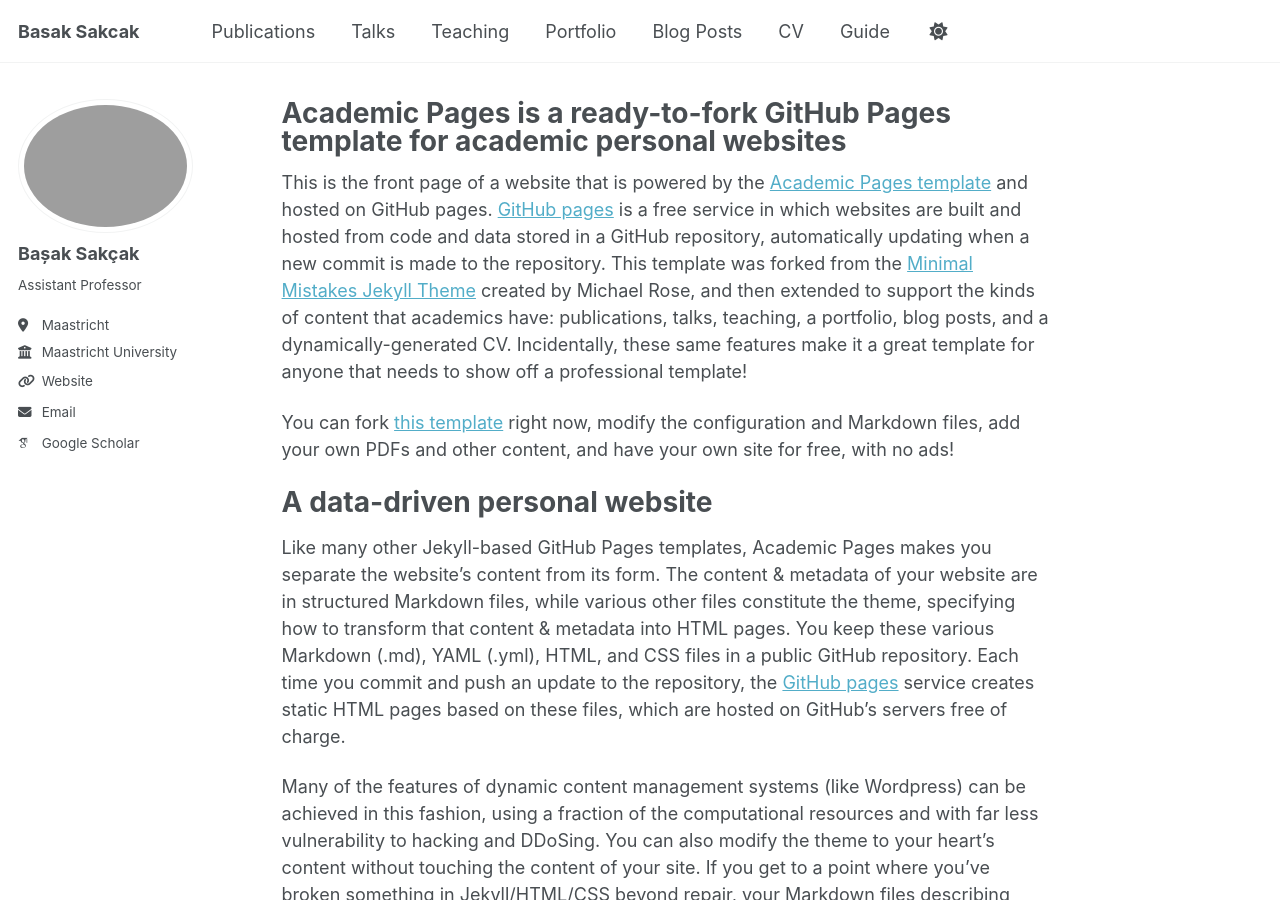
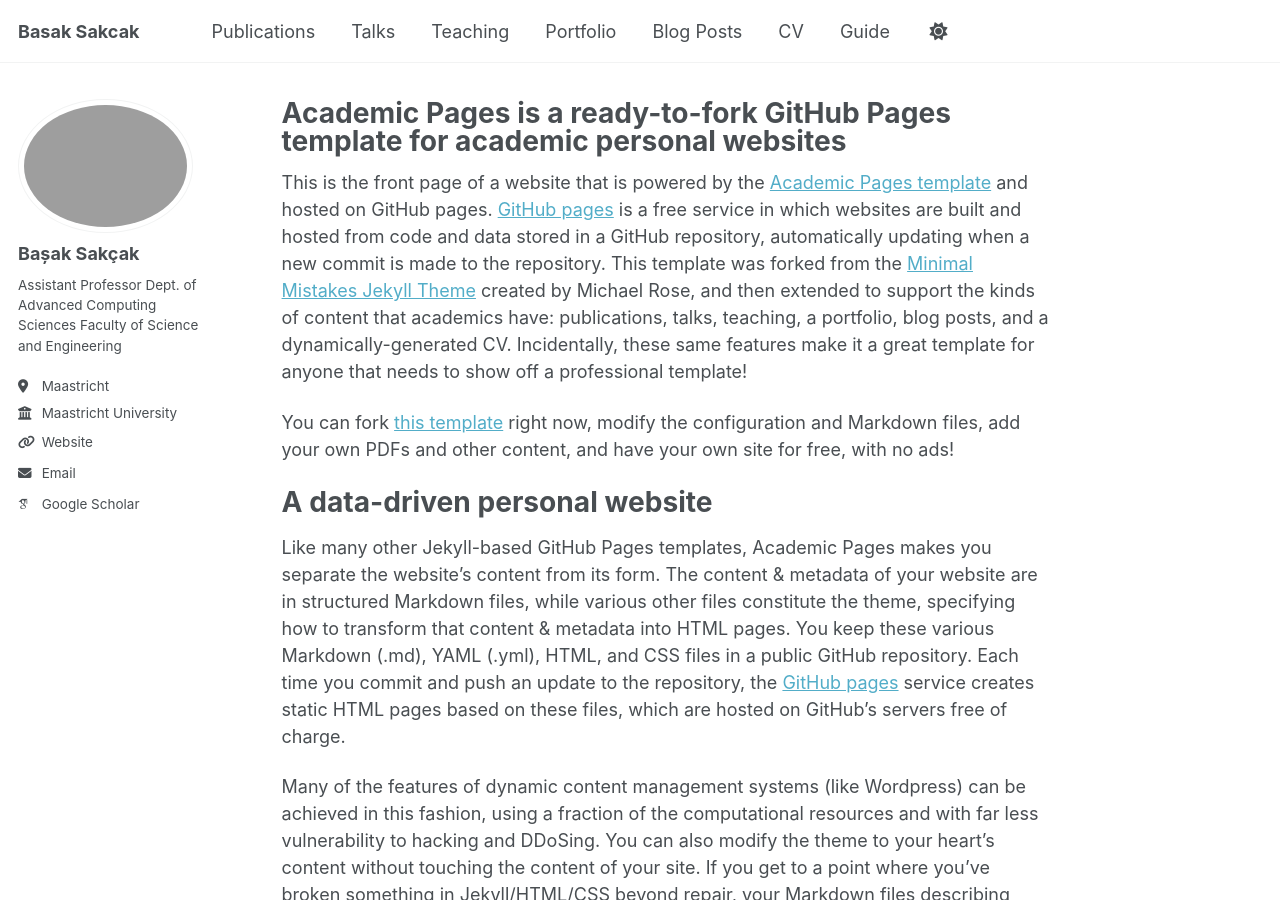
Before and after one commit to arnaucarrera/arnaucarrera.github.io, a Jekyll site: the page built from _pages/about.md, in a window 1280 px wide and 900 px high. Built offline with Jekyll 4.4.1, drawn with Linux system fonts in a browser that asks for light colours; some web fonts are replaced; a script that is not in the unit is left out; part of the change alters nothing that is shown.

Commit message:
Changed the short bio

```diff
--- a/_config.yml
+++ b/_config.yml
@@ -26,8 +26,8 @@ author:
   avatar           : "BasakSakcakProfile_0.jpg"
   name             : "Bașak Sakçak"
   pronouns         : #"she/her"
-  bio              : "Assistant Professor"
-  position         : "Dept. of Advanced Computing Sciences Faculty of Science and Engineering"
+  bio              : "Assistant Professor
+  Dept. of Advanced Computing Sciences Faculty of Science and Engineering"
   location         : "Maastricht"
   employer         : "Maastricht University"
   uri              : "https://www.maastrichtuniversity.nl/b-s-sak%C3%A7ak"
```
